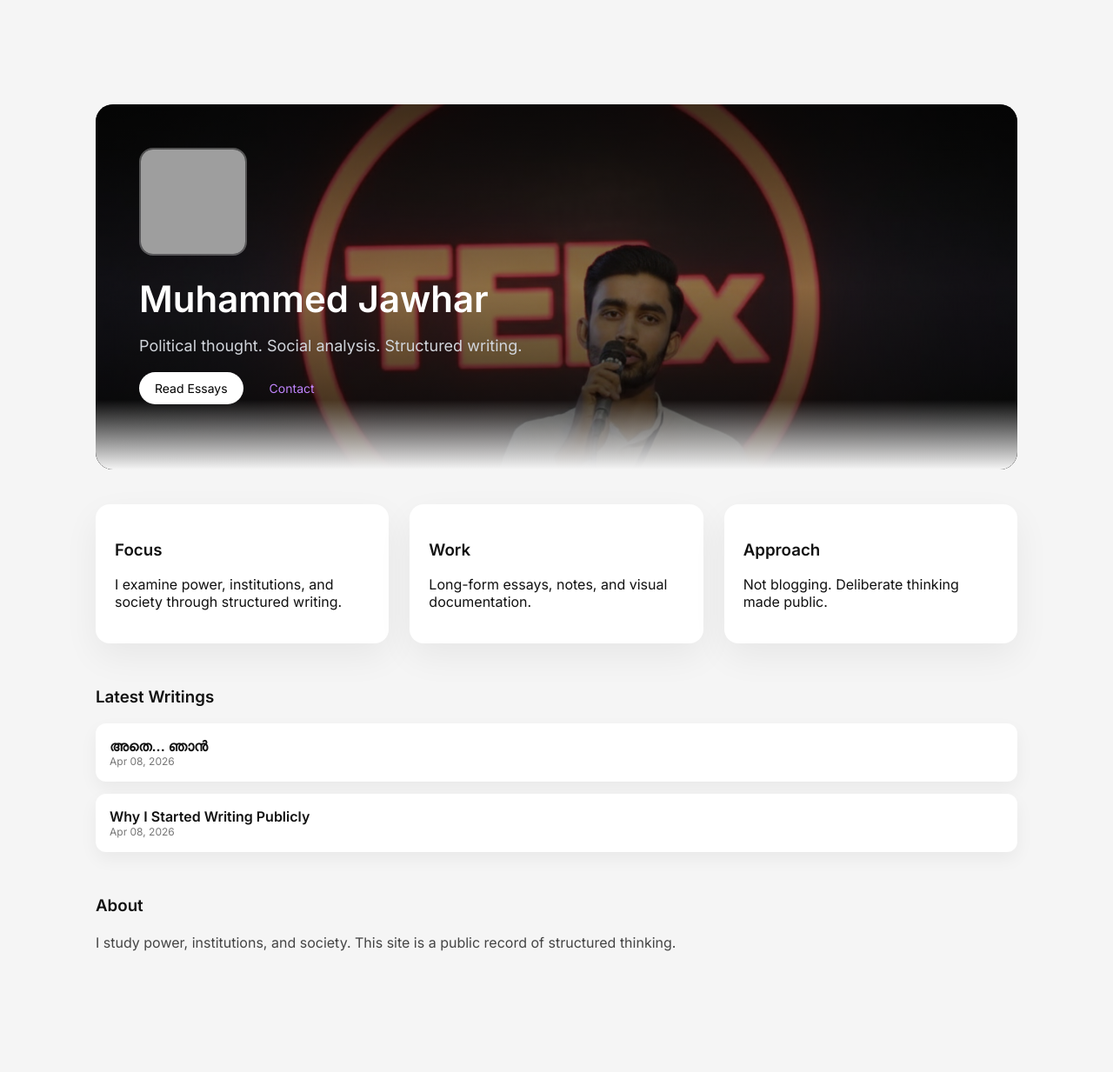
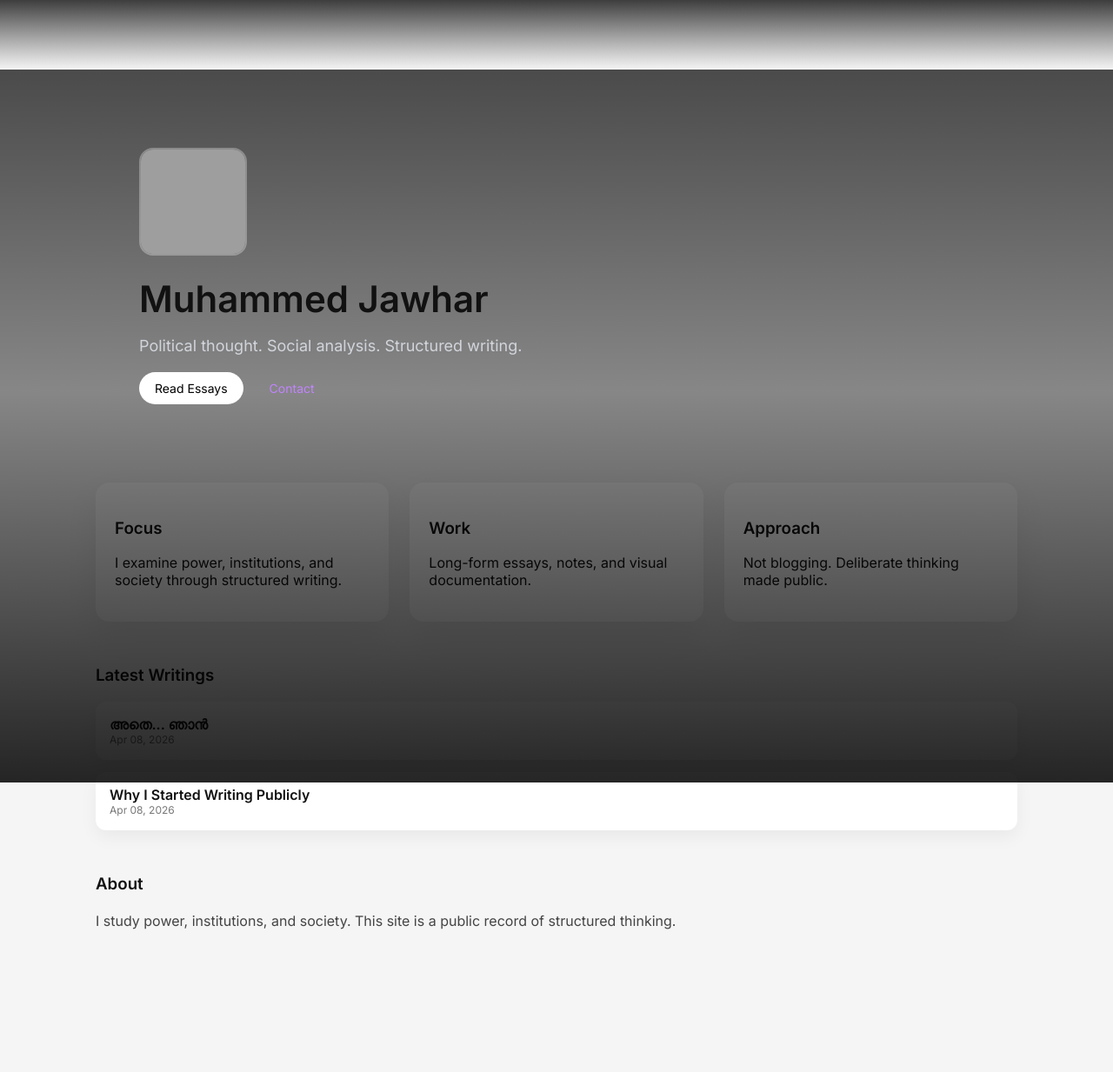
Before and after one commit to jawhartharuvana/jawhartharuvana.github.io, a Jekyll site: the page built from index.html, in a window 1280 px wide. Shown: the whole page at 87% size. Built offline with Jekyll 4.4.1, drawn with Linux system fonts in a browser that asks for light colours; after the commit the page ends 1208 px from its top, so only the background shows below that; grey boxes are pictures that could not be loaded.

Commit message:
Update style.css

```diff
--- a/assets/css/style.css
+++ b/assets/css/style.css
@@ -14,13 +14,16 @@
 }
 
 /* HERO */
-.hero {
-  position: relative;
-  height: 420px;
-  background: url('/assets/images/1769350946115.jpg') center top/cover;
-  border-radius: 20px;
-  overflow: hidden;
-  color: white;
+.hero::after {
+  content: "";
+  position: absolute;
+  inset: 0;
+  background: linear-gradient(
+    to bottom,
+    rgba(0,0,0,0.75),
+    rgba(0,0,0,0.4),
+    rgba(0,0,0,0.9)
+  );
 }
 
 /* OVERLAY (strong depth) */
```
